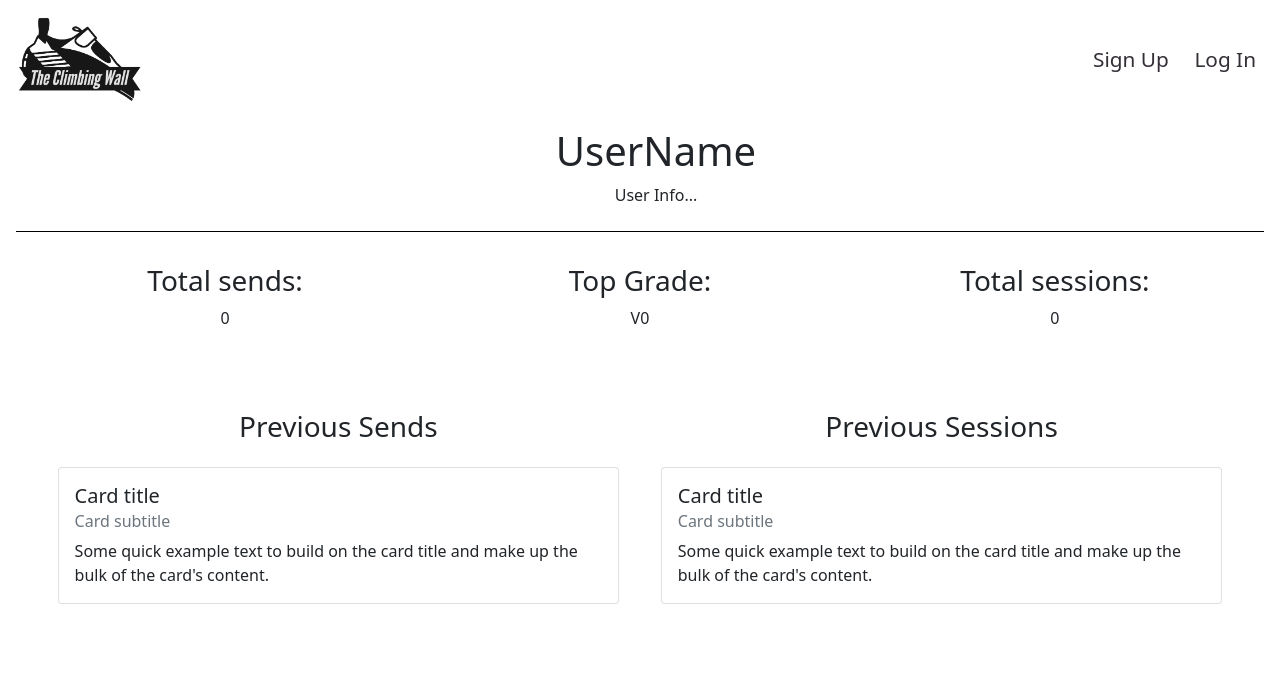
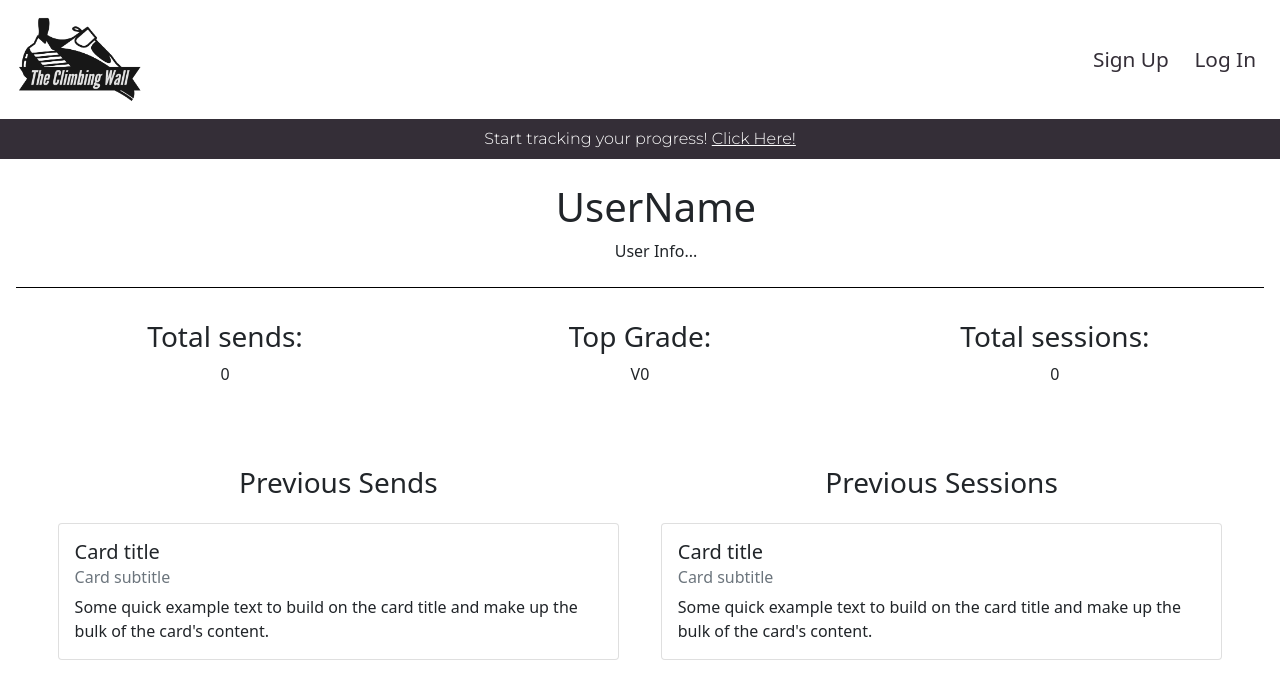
Before and after one commit to Phillip48/Climbing-gym-progress-tracker, a React (Create React App) app in the folder client/: page /profile in a window 1280 px wide. Shown: the top 696 px of the page. Built offline with nearby package versions, Linux system fonts and the light colour scheme.

Commit message:
Update public page with favicon and made a new banner for when the user is logged in

```diff
--- a/client/public/index.html
+++ b/client/public/index.html
@@ -7,13 +7,14 @@
     <meta name="theme-color" content="#000000" />
     <meta
       name="description"
-      content="Web site created using create-react-app"
+      content="The Climbing Wall Web site for tracking climbing progress created using MERN Stack"
     />
-    <link rel="apple-touch-icon" href="%PUBLIC_URL%/logo192.png" />
+    <link rel="apple-touch-icon" href="%PUBLIC_URL%/favicon.ico" />
     <!--
       manifest.json provides metadata used when your web app is installed on a
       user's mobile device or desktop. See https://developers.google.com/web/fundamentals/web-app-manifest/
     -->
+    <!-- Might have to delete this is to make a domain for it and get it on the web-->
     <link rel="manifest" href="%PUBLIC_URL%/manifest.json" />
     <!--
       Notice the use of %PUBLIC_URL% in the tags above.
@@ -24,7 +25,7 @@
       work correctly both with client-side routing and a non-root public URL.
       Learn how to configure a non-root public URL by running `npm run build`.
     -->
-    <title>React App</title>
+    <title>The Climbing Wall - Get Climbing!</title>
   </head>
   <body>
     <noscript>You need to enable JavaScript to run this app.</noscript>
--- a/client/src/components/banner/index.js
+++ b/client/src/components/banner/index.js
@@ -1,6 +1,6 @@
 import React from "react";
 // import 'bootstrap/dist/css/bootstrap.min.css';
-import '../nav/style.css'
+import '../banner/style.css'
 // import ClimbingLogo from '../../assets/logo/The Climbing Wall-logos_transparent.png';
 
 const HeaderBanner = () => {
--- /dev/null
+++ b/client/src/components/loggedinBanner/index.js
@@ -0,0 +1,19 @@
+import React from "react";
+import '../loggedinBanner/style.css'
+import { Link } from "react-router-dom";
+
+const LoggedInBanner = () => {
+
+
+    return (
+        <>
+            <section className="nav-undernav-holds-banner">
+                <div className="nav-undernav-banner">
+                    <p className="undernav-text">Start tracking your progress! <Link to={'/'} className="clickhereLink">Click Here!</Link></p>
+                </div>
+            </section>
+        </>
+    )
+}
+
+export default LoggedInBanner;
--- /dev/null
+++ b/client/src/components/loggedinBanner/style.css
@@ -0,0 +1,26 @@
+.nav-undernav-holds-banner {
+  display: flex;
+  flex-direction: column;
+  align-items: center;
+  justify-content: center;
+  /* #FF1654 - radical red ||| #CE7DA5 - Pinkish purple || #342E37 - lighter black (white text) */
+  background-color: #342e37;
+  width: 100%;
+}
+
+.nav-undernav-banner {
+  text-align: center;
+  width: 45%;
+}
+
+.undernav-text {
+  font-family: "Bebas Neue", cursive;
+  font-family: "Montserrat", sans-serif;
+  font-size: 1em;
+  color: white;
+}
+
+.clickhereLink,
+.clickhereLink:hover{
+  color: white;
+}
--- a/client/src/pages/Profile.js
+++ b/client/src/pages/Profile.js
@@ -1,9 +1,11 @@
 import React from "react";
 import Profile from '../components/profile/index';
+import LoggedInBanner from "../components/loggedinBanner";
 
 const ProfilePage = () => {
     return (
         <>
+            <LoggedInBanner />
             <Profile />
         </>
     );
```
Also changed, not shown: 1 other file (tests, documents, lock files or other folders).
